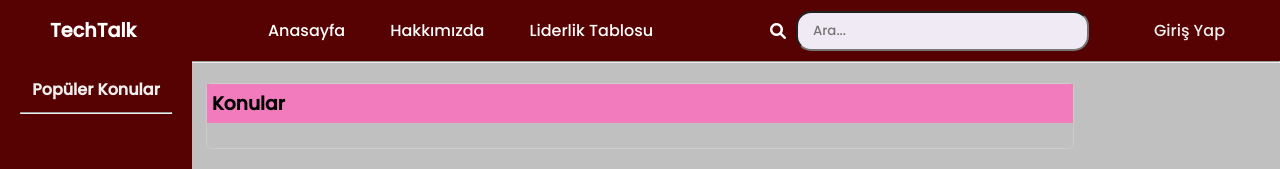
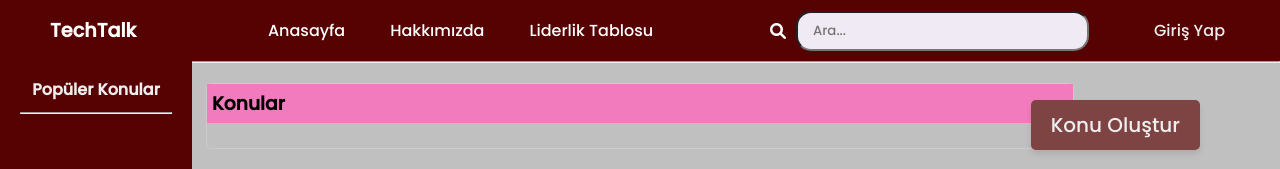
Before and after one commit to sevvalbayrm/TechTalk, a website: page anasayfa.html in a window 1280 px wide. Shown: the top 169 px of the page. Drawn offline with Linux system fonts and the light colour scheme; no server answers.

Commit message:
Update anasayfa_style.css

```diff
--- a/style/anasayfa_style.css
+++ b/style/anasayfa_style.css
@@ -203,3 +203,20 @@ footer p {
   width: 250px;
   height: 700px;
 }
+
+.konu_olustur {
+  position: fixed;
+  right: 80px;
+  top: 100px;
+  background-color: #7e4343;
+  padding: 10px 20px;
+  border-radius: 5px;
+  box-shadow: 0 4px 6px rgba(0, 0, 0, 0.1);
+  transition: background-color 0.3s ease;
+}
+
+.konu_olustur_btn {
+  color: #EEEEEE;
+  text-decoration: none;
+  font-size: 20px;
+}
```
